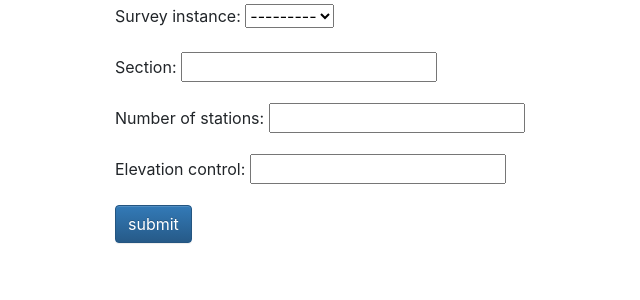
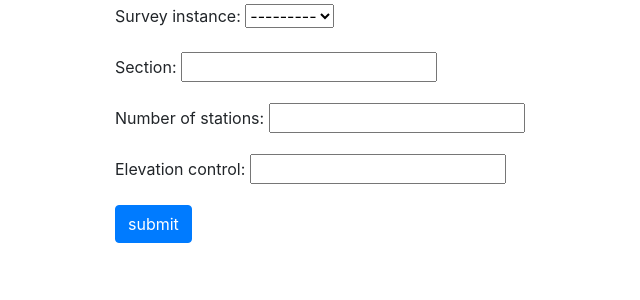
Before and after one commit to lopezm29/beach-profile-tool, a Django app: page /profiles/add/ in a window 1280 px wide. Shown: the part 424-724 px from the top of the page, without its empty margins (0-640 px from the left). Run offline with Django 3.2, Linux system fonts and the light colour scheme; data that the repository does not hold is empty; some libraries are stand-ins or nearby versions.

Commit message:
Update wrapper.html

```diff
--- a/surveys/templates/surveys/wrapper.html
+++ b/surveys/templates/surveys/wrapper.html
@@ -7,7 +7,6 @@
     <title>Werth Center: Beach Profile Tool</title>
 
     <link rel="stylesheet" type="text/css" media="screen" href="https://stackpath.bootstrapcdn.com/bootstrap/4.1.3/css/bootstrap.min.css" />
-    <link rel="stylesheet" href="https://maxcdn.bootstrapcdn.com/bootstrap/3.3.7/css/bootstrap-theme.min.css" integrity="sha384-rHyoN1iRsVXV4nD0JutlnGaslCJuC7uwjduW9SVrLvRYooPp2bWYgmgJQIXwl/Sp" crossorigin="anonymous">
     <script src="https://maxcdn.bootstrapcdn.com/bootstrap/3.3.7/js/bootstrap.min.js" integrity="sha384-Tc5IQib027qvyjSMfHjOMaLkfuWVxZxUPnCJA7l2mCWNIpG9mGCD8wGNIcPD7Txa" crossorigin="anonymous"></script>
     <!-- <script type="text/javascript" src="//ajax.googleapis.com/ajax/libs/jquery/1.11.0/jquery.min.js"></script>
     <script type="text/javascript" src="//netdna.bootstrapcdn.com/bootstrap/3.1.1/js/bootstrap.min.js"></script>
```
